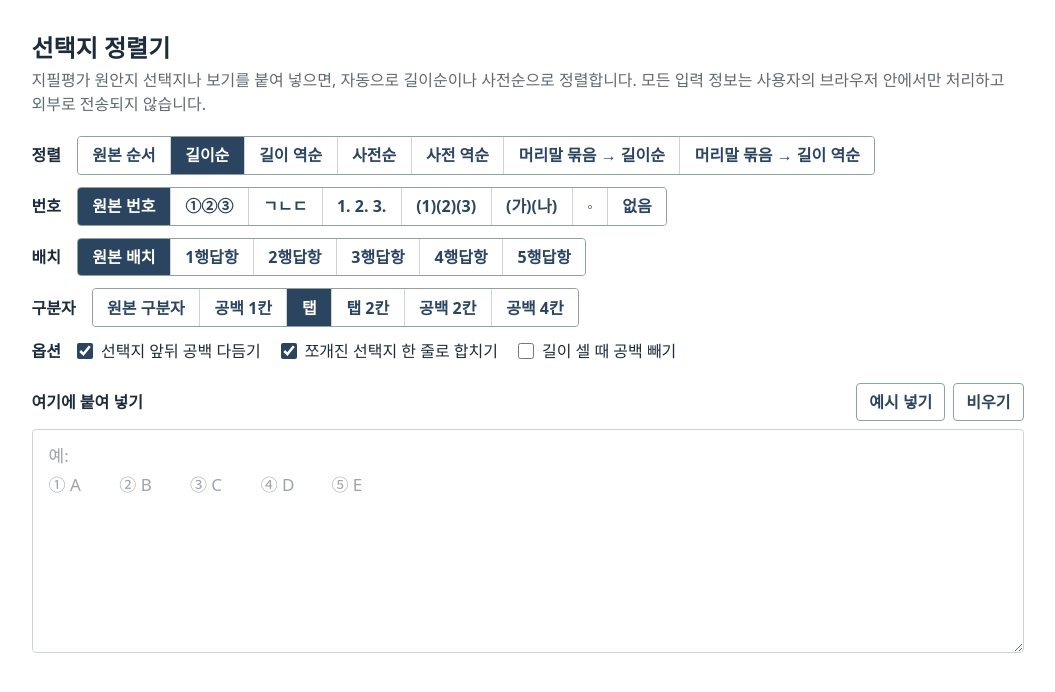
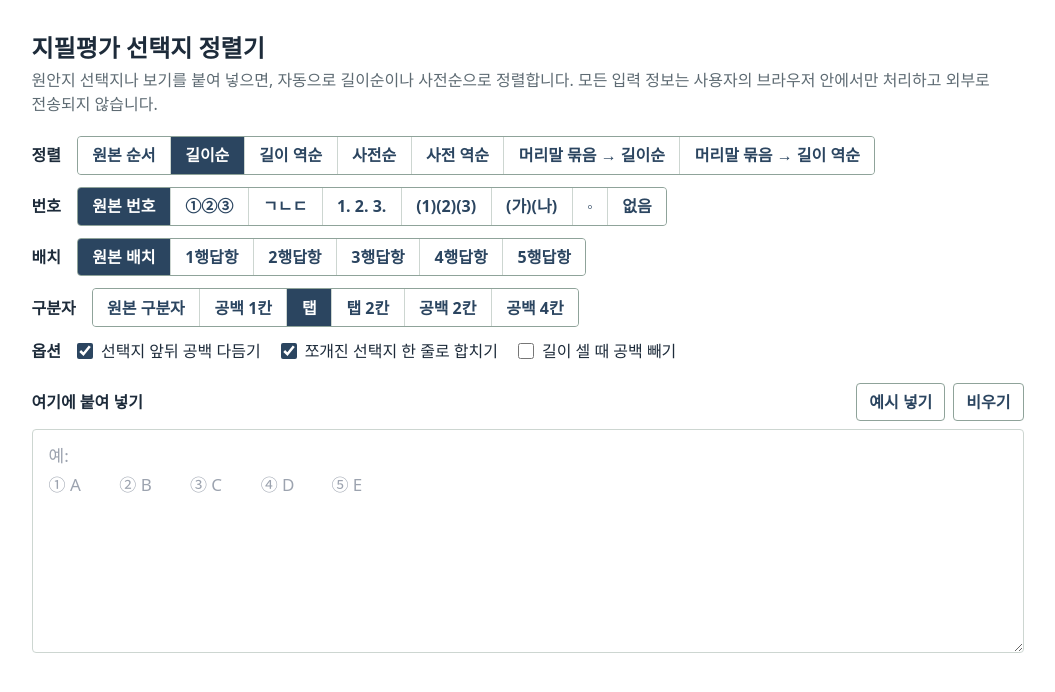
Before and after one commit to itmir913/exam-tools, a plain HTML site: page choice-order/index.html in a window 1280 px wide. Shown: the whole page, without its empty margins (105-1160 px from the left). Drawn offline with nearby package versions, Linux system fonts and the light colour scheme; a web font is replaced by a local one.

Commit message:
Call the page 지필평가 선택지 정렬기

```diff
--- a/choice-order/index.html
+++ b/choice-order/index.html
@@ -3,7 +3,7 @@
 <head>
 <meta charset="utf-8">
 <meta name="viewport" content="width=device-width, initial-scale=1">
-<title>선택지 정렬기</title>
+<title>지필평가 선택지 정렬기</title>
 <link rel="stylesheet" href="https://cdn.jsdelivr.net/gh/orioncactus/pretendard@v1.3.9/dist/web/variable/pretendardvariable-dynamic-subset.min.css">
 <script src="https://cdn.tailwindcss.com"></script>
 <script>
@@ -51,8 +51,8 @@ tailwind.config = {
 <main class="max-w-5xl mx-auto px-4 py-8 space-y-5">
 
   <header class="space-y-1">
-    <h1 class="text-2xl font-bold">선택지 정렬기</h1>
-    <p class="text-muted">지필평가 원안지 선택지나 보기를 붙여 넣으면, 자동으로 길이순이나 사전순으로 정렬합니다. 모든 입력 정보는 사용자의 브라우저 안에서만 처리하고 외부로 전송되지 않습니다.</p>
+    <h1 class="text-2xl font-bold">지필평가 선택지 정렬기</h1>
+    <p class="text-muted">원안지 선택지나 보기를 붙여 넣으면, 자동으로 길이순이나 사전순으로 정렬합니다. 모든 입력 정보는 사용자의 브라우저 안에서만 처리하고 외부로 전송되지 않습니다.</p>
   </header>
 
   <!-- 메뉴바: 정렬 기준과 번호 모양 -->
```
